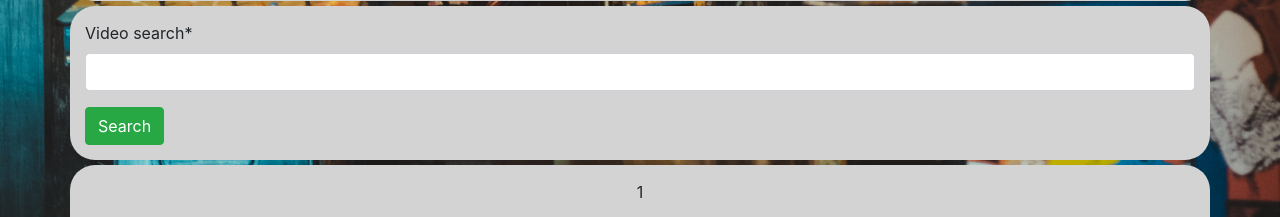
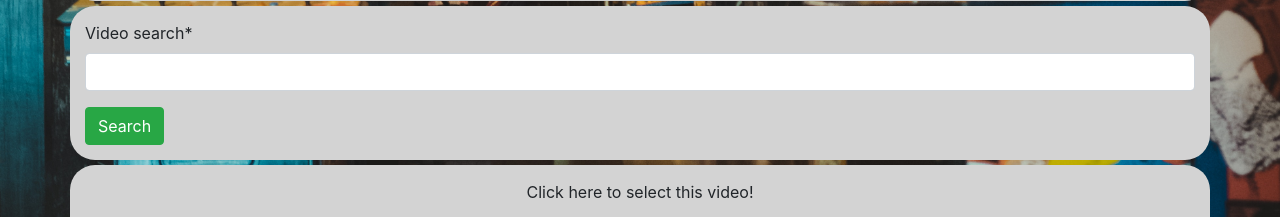
Before and after one commit to naolson2025/game-review-app, a Django app: template gameReviewProject/webApp/templates/webApp/make_review.html in a window 1280 px wide. Shown: the part 1009-1226 px from the top of the page. Run offline with Django 3.2, Linux system fonts and the light colour scheme; tables that the repository leaves empty hold one stand-in row (values such as "Sample post"); the template is opened without the code that fills it: values that come from a table or form of the project are taken from there, most other values are stand-ins (such as "Sample title", 1, 10 or a date in 2020); parts of the project's set-up code (start-up, migrations or seed data) failed here and were passed over; some libraries are stand-ins or nearby versions.

Commit message:
Update make_review.html
Example form to manage form submission

```diff
--- a/gameReviewProject/webApp/templates/webApp/make_review.html
+++ b/gameReviewProject/webApp/templates/webApp/make_review.html
@@ -54,7 +54,7 @@
 {% if video_ids %}
     {% for video_id in video_ids %}
         <div class='container center-text'>
-            <p>{{ video_id }}</p>
+            <p data-video-id="{{ video_id }}" class="youtube-video-id">Click here to select this video!</p>
             <iframe align='middle' width='420' height='315' src="https://www.youtube.com/embed/{{ video_id }}"></iframe>
         </div>
     {% endfor %}
@@ -65,4 +65,38 @@
 {% endif %}
 
 
+<script>
+
+let reviewFormSubmit = document.querySelector('#add-new-review')
+let videoFormSubmit = document.querySelector('#new-video-search')
+let videoIdTextInput = document.querySelector('#id_video_id')
+
+// An addition would be to disable submit buttons until everything is
+
+reviewFormSubmit.addEventListener('click', function(event) {
+    if (!videoFormCompleted()) {
+        event.preventDefault()  // prevent form submit
+    }
+})
+
+document.querySelectorAll('.youtube-video-id').forEach( videoIdElement => {
+    videoIdElement.addEventListener('click', function() {
+        videoIdTextInput.value = this.dataset.videoId   // data-video-id with no data- and in camelCase
+    })
+})
+
+function videoFormCompleted() {
+    // What's your opinion on this way of deciding if a video search has been made?
+    // checks if there is anything in the video ID text input
+    return !!videoIdTextInput.value.trim()  // not not returns false if string is empty, true otherwise
+}
+
+
+
+
+
+
+</script>
+
+
 {% endblock %}
```
